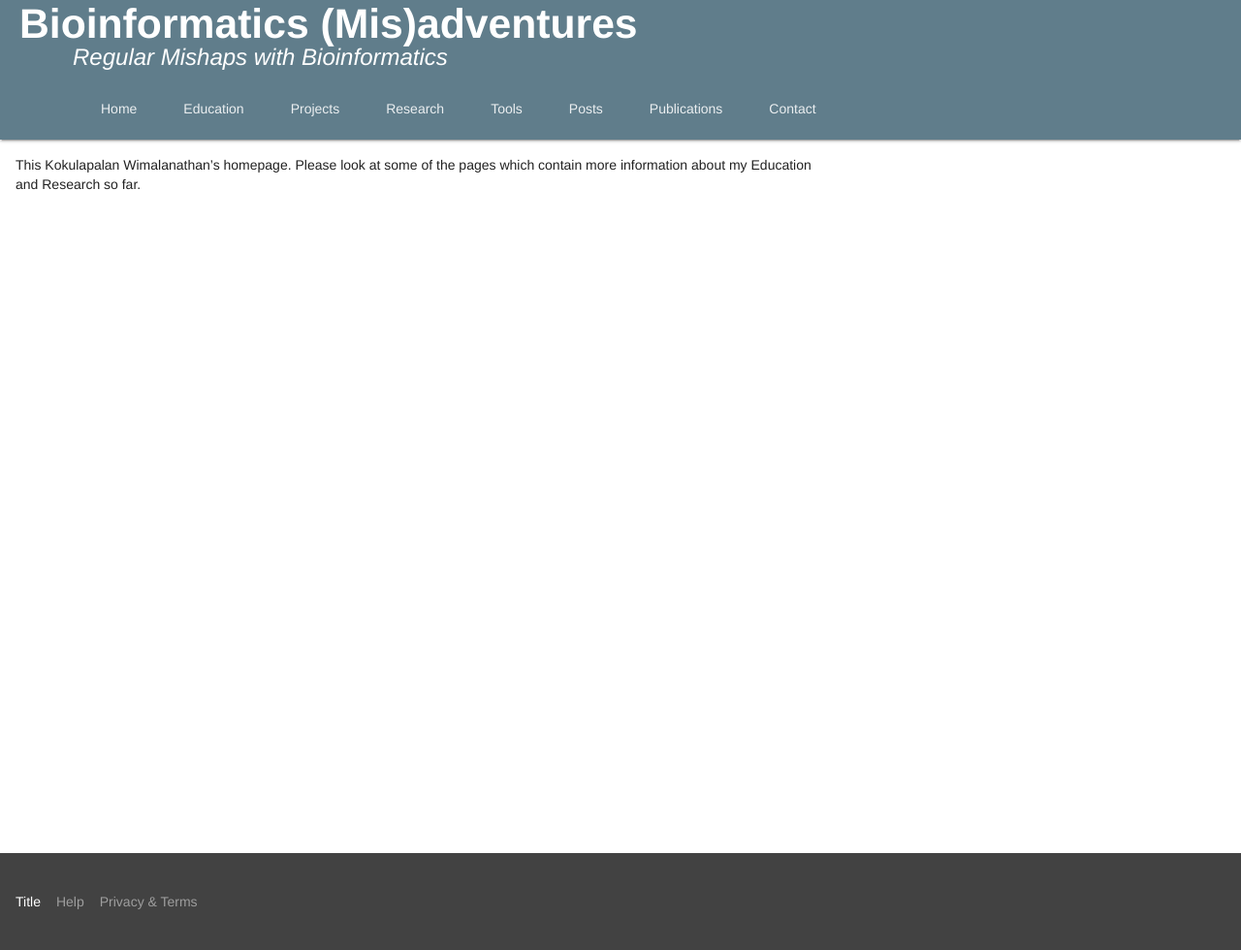
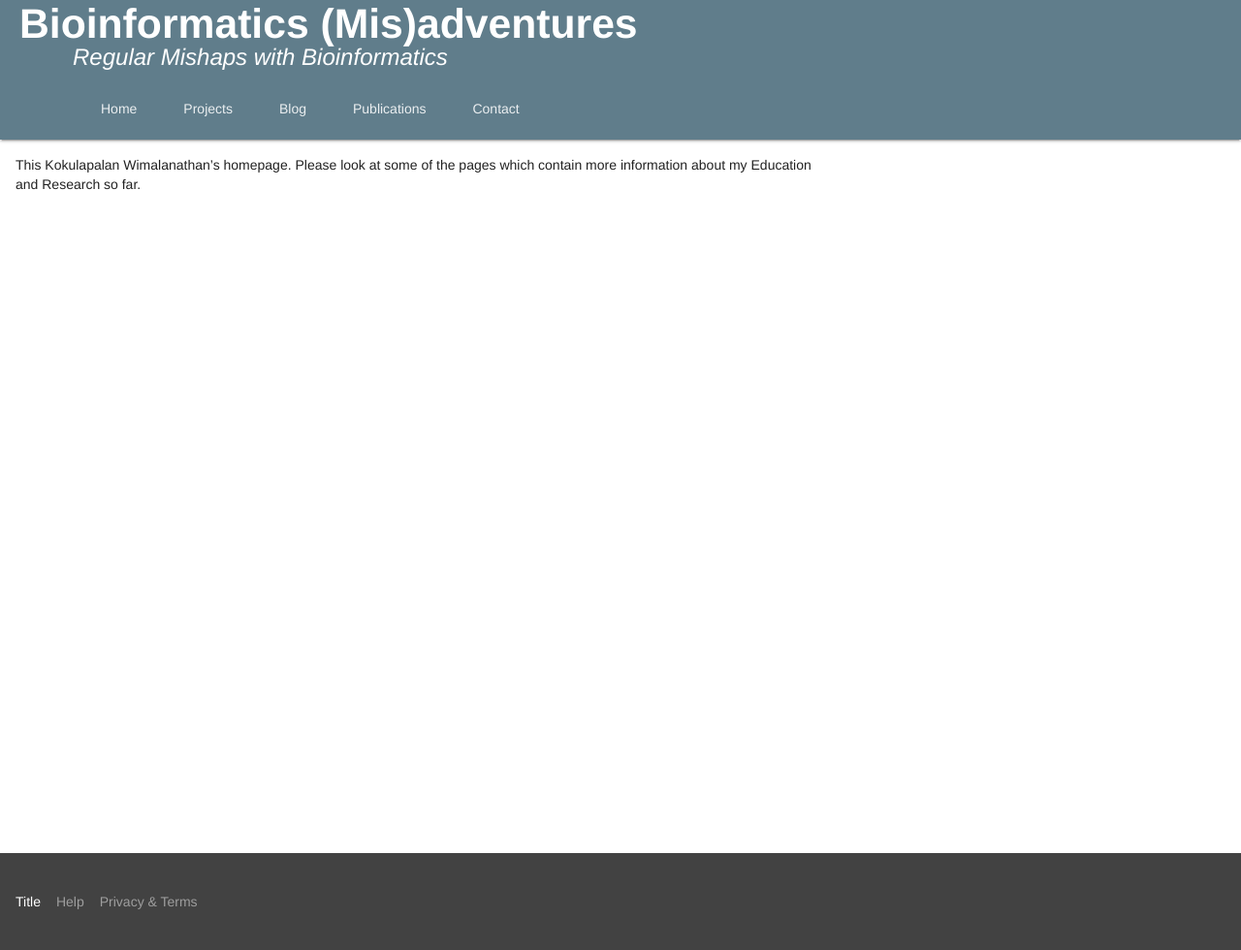
Before and after one commit to wkpalan/wkpalan-gh-jekyll, a Jekyll site: the page built from index.html, in a window 1280 px wide. Shown: the whole page at 97% size. Built offline with Jekyll 4.4.1, drawn with Linux system fonts in a browser that asks for light colours.

Commit message:
removed unnecessary menu7 items

```diff
--- a/_includes/header.html
+++ b/_includes/header.html
@@ -5,6 +5,7 @@
       <span class="sub-title">Regular Mishaps with Bioinformatics</span>
     </div>
   </div>
+
   <div id="header" class="mdl-layout mdl-js-layout mdl-layout--fixed-header">
 
   <header class="mdl-layout__header ">
@@ -12,11 +13,8 @@
 
       <nav class="mdl-navigation mdl-layout--large-screen-only mdl-js-ripple-effect">
         <a class="mdl-navigation__link" href="/">Home</a>
-        <a class="mdl-navigation__link" href="/education/">Education</a>
         <a class="mdl-navigation__link" href="/projects/">Projects</a>
-        <a class="mdl-navigation__link" href="/research/">Research</a>
-        <a class="mdl-navigation__link" href="">Tools</a>
-        <a class="mdl-navigation__link" href="/posts/">Posts</a>
+				<a class="mdl-navigation__link" href="/posts/">Blog</a>
         <a class="mdl-navigation__link" href="/publications/">Publications</a>
         <a class="mdl-navigation__link" href="">Contact</a>
       </nav>
@@ -28,13 +26,10 @@
 
   <div class="mdl-layout__drawer">
     <nav class="mdl-navigation">
-      <a class="mdl-navigation__link" href="/">Home</a>
-      <a class="mdl-navigation__link" href="/education">Education</a>
-      <a class="mdl-navigation__link" href="/projects/">Projects</a>
-      <a class="mdl-navigation__link" href="/research/">Research</a>
-      <a class="mdl-navigation__link" href="">Tools</a>
-      <a class="mdl-navigation__link" href="/posts/">Posts</a>
-      <a class="mdl-navigation__link" href="/publications/">Publications</a>
-      <a class="mdl-navigation__link" href="">Contact</a>
+			<a class="mdl-navigation__link" href="/">Home</a>
+			<a class="mdl-navigation__link" href="/projects/">Projects</a>
+			<a class="mdl-navigation__link" href="/posts/">Blog</a>
+			<a class="mdl-navigation__link" href="/publications/">Publications</a>
+			<a class="mdl-navigation__link" href="">Contact</a>
     </nav>
   </div>
```
